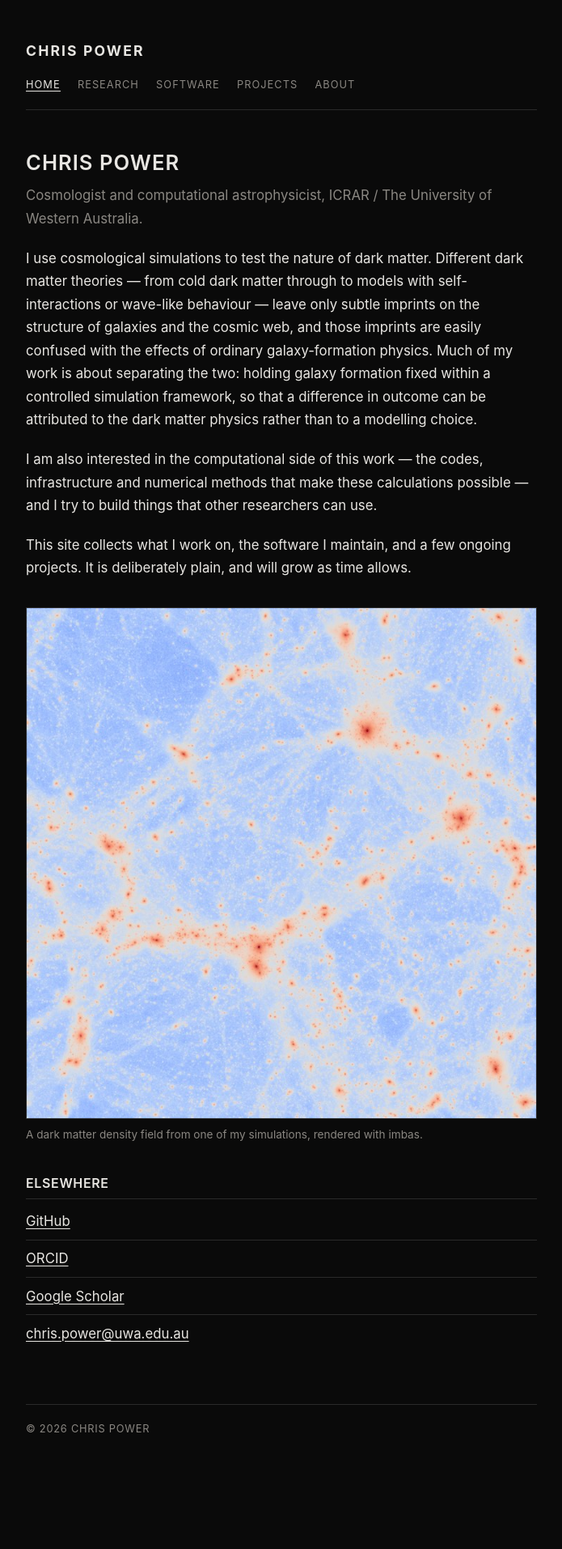
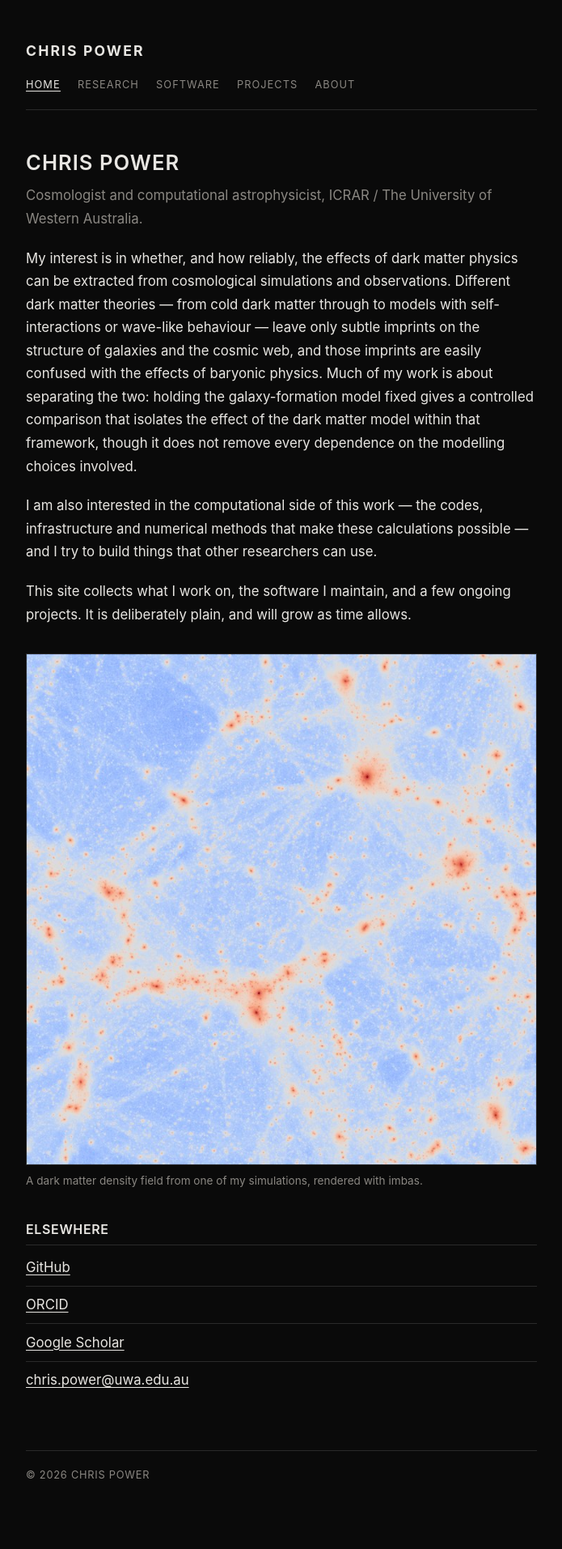
Before and after one commit to doctorcbpower/doctorcbpower.github.io, a Jekyll site: the page built from index.html, in a window 1280 px wide. Shown: the whole page at 81% size, without its empty margins (292-987 px from the left). Built offline with Jekyll 4.4.1, drawn with Linux system fonts in a browser that asks for light colours; before the commit the page ends 1856 px from its top, so only the background shows below that.

Commit message:
Sharpen the Home page opening for scientific precision

```diff
--- a/index.html
+++ b/index.html
@@ -5,7 +5,7 @@ description: "Chris Power is a cosmologist and computational astrophysicist at I
 <h1>Chris Power</h1>
   <p class="tagline">Cosmologist and computational astrophysicist, ICRAR / The University of Western Australia.</p>
 
-  <p>I use cosmological simulations to test the nature of dark matter. Different dark matter theories &mdash; from cold dark matter through to models with self-interactions or wave-like behaviour &mdash; leave only subtle imprints on the structure of galaxies and the cosmic web, and those imprints are easily confused with the effects of ordinary galaxy-formation physics. Much of my work is about separating the two: holding galaxy formation fixed within a controlled simulation framework, so that a difference in outcome can be attributed to the dark matter physics rather than to a modelling choice.</p>
+  <p>My interest is in whether, and how reliably, the effects of dark matter physics can be extracted from cosmological simulations and observations. Different dark matter theories &mdash; from cold dark matter through to models with self-interactions or wave-like behaviour &mdash; leave only subtle imprints on the structure of galaxies and the cosmic web, and those imprints are easily confused with the effects of baryonic physics. Much of my work is about separating the two: holding the galaxy-formation model fixed gives a controlled comparison that isolates the effect of the dark matter model within that framework, though it does not remove every dependence on the modelling choices involved.</p>
 
   <p>I am also interested in the computational side of this work &mdash; the codes, infrastructure and numerical methods that make these calculations possible &mdash; and I try to build things that other researchers can use.</p>
 
@@ -20,6 +20,6 @@ description: "Chris Power is a cosmologist and computational astrophysicist at I
   <ul class="plain">
     <li><a href="https://github.com/doctorcbpower">GitHub</a></li>
     <li><a href="https://orcid.org/0000-0002-4003-0904">ORCID</a></li>
-    <li><a href="https://scholar.google.com/citations?user=-raafDYAAAAJ&hl=en">Google Scholar</a></li>
+    <li><a href="https://scholar.google.com/citations?user=-raafDYAAAAJ&amp;hl=en">Google Scholar</a></li>
     <li><a href="mailto:chris.power@uwa.edu.au">chris.power@uwa.edu.au</a></li>
   </ul>
```
